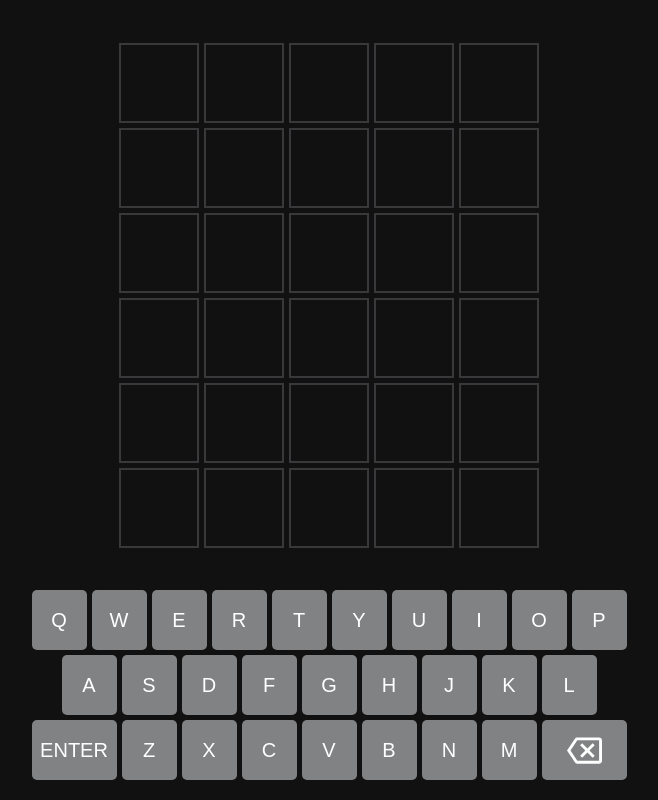
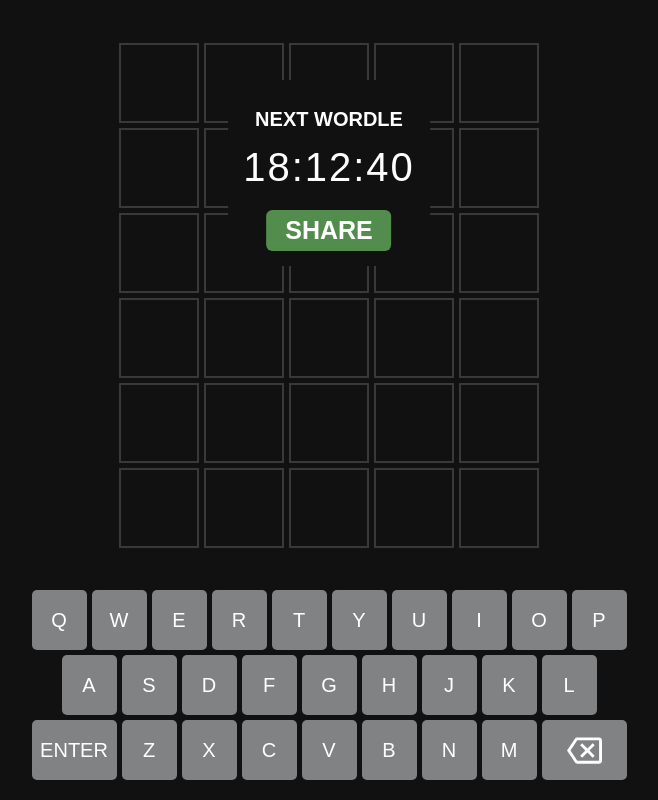
Before and after one commit to fpladano/ts-wordle-clone, a website with bundled scripts: page public/index.html in a window 1280 px wide. Shown: the whole page, without its empty margins (311-969 px from the left). Built offline with nearby package versions, Linux system fonts and the light colour scheme.

Commit message:
Wordle Clone TS | Statistics

```diff
--- a/public/index.css
+++ b/public/index.css
@@ -209,3 +209,49 @@
 .alert.hide {
   opacity: 0;
 }
+
+.statistics-container {
+  position: fixed;
+  top: 10vh;
+  left: 50vw;
+  transform: translateX(-50%);
+  z-index: 1;
+  display: flex;
+  flex-direction: column;
+  align-items: center;
+  background-color: hsl(240, 3%, 7%);
+  color: white;
+  border-radius: 0.25em;
+  padding: 0.75em;
+}
+
+.title {
+  font-size: inherit;
+  text-align: center;
+}
+
+.countdown {
+  text-align: center;
+  font-size: 2em;
+  margin-top: 0.25em;
+  letter-spacing: 0.05em;
+}
+
+.share-btn-container {
+  margin-top: 1em;
+}
+
+.share-btn {
+  background-color: hsl(115, 29%, 43%);
+  color: white;
+  border: none;
+  border-radius: 0.25em;
+  font-size: 1.25em;
+  font-weight: bold;
+  padding: 0.25em 0.75em;
+  cursor: pointer;
+}
+
+.share-btn:hover {
+  background-color: hsl(115, 29%, 37%);
+}
--- a/public/index.html
+++ b/public/index.html
@@ -14,6 +14,7 @@
   </head>
   <body>
     <div class="alert-container" data-alert-container></div>
+    <div class="statistics-container" data-statistics-container></div>
     <div data-guess-grid class="guess-grid">
       <div data-word="0" class="tile"></div>
       <div class="tile"></div>
--- a/src/index.ts
+++ b/src/index.ts
@@ -13,6 +13,9 @@
 
 const alertContainer = document.querySelector(
   '[data-alert-container]',
+) as HTMLElement;
+const statisticsContainer = document.querySelector(
+  '[data-statistics-container]',
 ) as HTMLElement;
 const guessGrid = document.querySelector('[data-guess-grid]') as HTMLElement;
 const keyboard = document.querySelector('[data-keyboard]') as HTMLElement;
@@ -288,3 +291,53 @@
     }, (index * DANCE_ANIMATION_DURATION) / 5);
   });
 }
+
+function showStatistics() {
+  const nextWordleContainer = document.createElement('div');
+  nextWordleContainer.classList.add('next-wordle-container');
+
+  const nextWordleTitle = document.createElement('h1');
+  nextWordleTitle.textContent = 'NEXT WORDLE';
+  nextWordleTitle.classList.add('title');
+  nextWordleContainer.append(nextWordleTitle);
+
+  const nextWordleCountdown = document.createElement('div');
+  nextWordleCountdown.textContent = countdownTimer();
+  nextWordleCountdown.classList.add('countdown');
+  nextWordleContainer.append(nextWordleCountdown);
+
+  statisticsContainer.append(nextWordleContainer);
+
+  const shareBtnContainer = document.createElement('div');
+  shareBtnContainer.classList.add('share-btn-container');
+
+  const shareBtn = document.createElement('button');
+  shareBtn.textContent = 'SHARE';
+  shareBtn.classList.add('share-btn');
+  shareBtnContainer.append(shareBtn);
+
+  statisticsContainer.append(shareBtnContainer);
+
+  setInterval(() => {
+    nextWordleCountdown.textContent = countdownTimer();
+  }, 1000);
+}
+
+showStatistics();
+
+function countdownTimer() {
+  const now = new Date();
+  let midnight = new Date();
+  midnight.setHours(24, 0, 0, 0);
+
+  let remainingTimeToMidnight =
+    midnight.getTime() / 1000 - now.getTime() / 1000;
+
+  const hours = Math.floor(remainingTimeToMidnight / 3600);
+  remainingTimeToMidnight = remainingTimeToMidnight - hours * 3600;
+  const minutes = Math.floor(remainingTimeToMidnight / 60);
+  remainingTimeToMidnight = remainingTimeToMidnight - minutes * 60;
+  const seconds = Math.floor(remainingTimeToMidnight);
+
+  return `${hours}:${minutes}:${seconds}`;
+}
```
